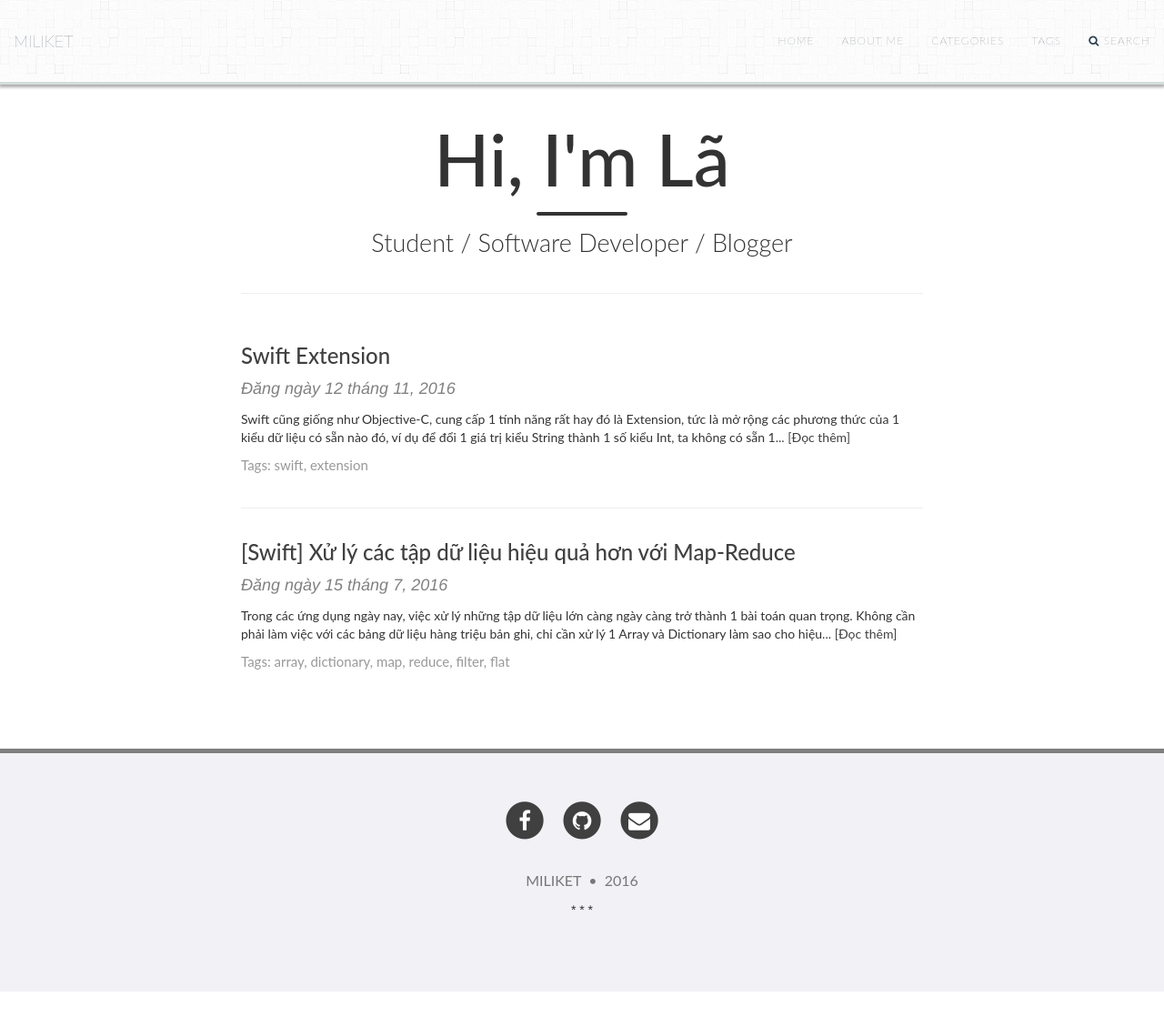
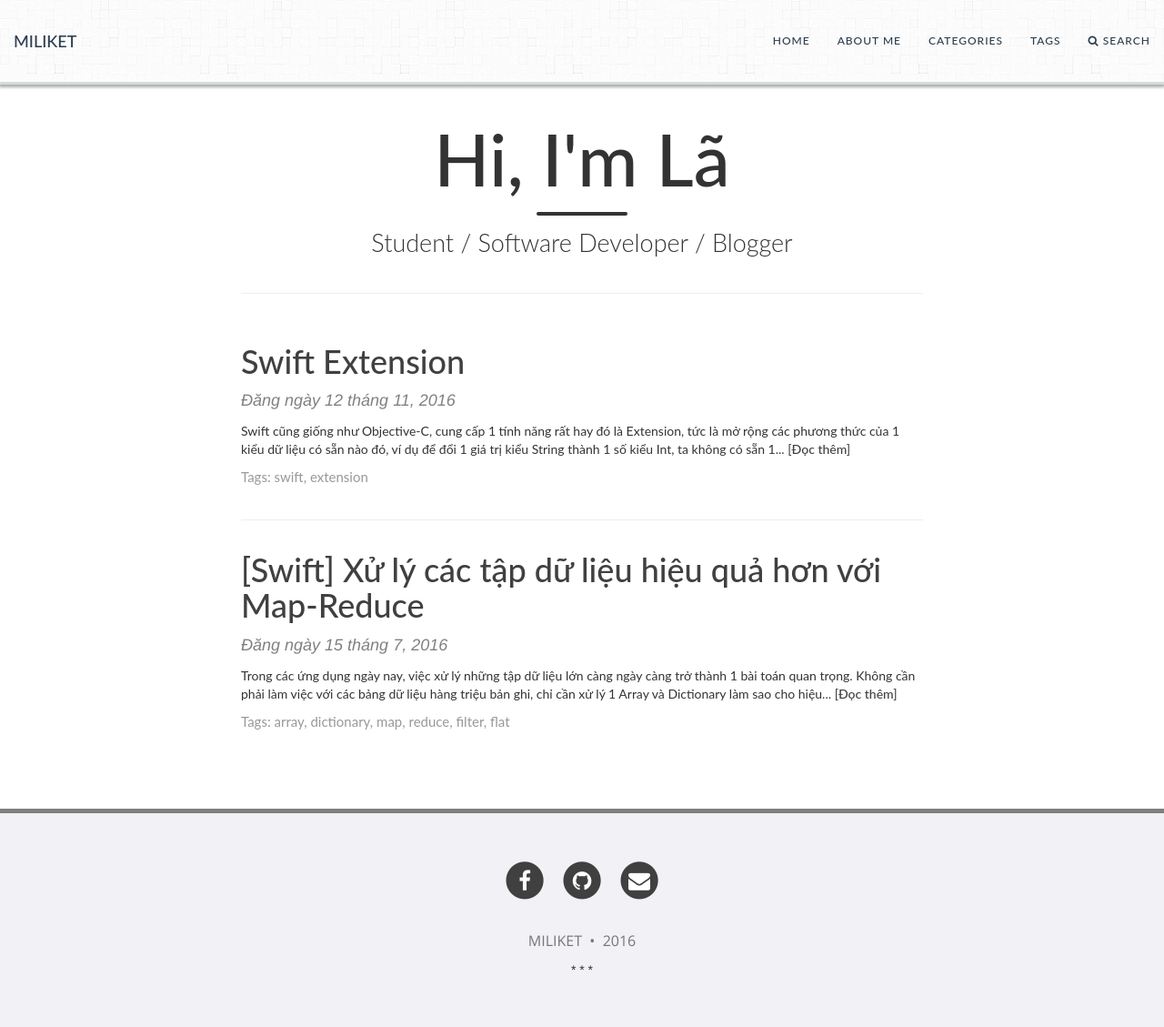
Before and after one commit to docbohanh/docbohanh.github.io, a Jekyll site: the page built from index.html, in a window 1280 px wide and 1156 px high. Shown: the top 1129 px of the window at 91% size. Built offline with Jekyll 4.4.1, drawn with Linux system fonts in a browser that asks for light colours; the list of posts is cut into pages by our own code.

Commit message:
Update main.css

```diff
--- a/css/main.css
+++ b/css/main.css
@@ -2,17 +2,18 @@
 layout: null
 ---
 {% include css/font1.min.css %} /*Lora:400,700,400italic,700italic*/
-{% include css/font2.min.css %} /*Open+Sans:300italic,400italic,600italic,700italic,200italic,400,300,600,700,200*/
+{% include css/font2.min.css %} /*Open+Sans:300italic,400italic,600italic,700italic,800italic,400,300,600,700,800*/
 {% include css/normalize.min.css %}
 {% include css/bootstrap.min.css %}
 {% include css/bootstrap-social.min.css %}
 {% include css/pygment_highlights.min.css %}
 {% include css/font-awesome.min.css %}
 <link href="https://fonts.googleapis.com/css?family=Lato" rel="stylesheet">
+
 /* --- General --- */
 
 body {
-  font-family: 'Lato', 'Open Sans', 'Helvetica Neue', 'Helvetica', 'Arial', sans-serif;
+  font-family: 'Lato', 'Open Sans', 'Helvetica Neue', Helvetica, Arial, sans-serif;
   font-size: 18px;
   color: #404040;
   position: relative;
@@ -27,7 +28,8 @@ p a {
   color: #008AFF;
 }
 h1,h2,h3,h4,h5,h6 {
-  font-family: 'Lato', 'Open Sans', 'Helvetica Neue', 'Helvetica', 'Arial', sans-serif;
+  font-family: 'Lato', 'Open Sans', 'Helvetica Neue', Helvetica, Arial, sans-serif;
+  font-weight: 500;
 }
 a {
   color: #008AFF;
@@ -37,7 +39,7 @@ a:focus {
   color: #0085a1;
 }
 blockquote {
-  color: transparent;
+  color: #808080;
   font-style: italic;
 }
 blockquote p:first-child {
@@ -121,7 +123,7 @@ img {
 
 .navbar-custom .navbar-brand,
 .navbar-custom .nav li a {
-  font-weight: 100;
+  font-weight: 500;
   color: #2C3E50;
 }
 
@@ -223,7 +225,7 @@ footer .list-inline {
   padding: 0;
 }
 footer .copyright {
-  font-family: 'Lato';
+  font-family: Open Sans;
   text-align: center;
   margin-bottom: 0;
 }
@@ -292,12 +294,12 @@ footer .theme-by {
   font-family: 'Lato', 'Open Sans', 'Helvetica Neue', Helvetica, Arial, sans-serif;
 }
 .post-preview .post-read-more {
-  font-weight: 400;
+  font-weight: 500;
 }
 
 @media only screen and (min-width: 768px) {
   .post-preview .post-title {
-    font-size: 24px;
+    font-size: 36px;
   }
 }
 
@@ -413,17 +415,17 @@ footer .theme-by {
   padding: 5px 10px;
   font-size: 11px;
   color: #EEE;
-  font-family: 'Lato', 'Open Sans', 'Helvetica Neue', 'Helvetica', 'Arial', sans-serif;
+  font-family: 'Lato', 'Open Sans', 'Helvetica Neue', Helvetica, Arial, sans-serif;
   right: 0;
   bottom: 0;
   display: none;
 }
 
 .post-heading .post-meta {
-  color: #808080;
-  font-size: 18px;
-  font-style: italic;
-  margin: 0 0 10px;
+	color: #808080;
+	font-size: 18px;
+	font-style: italic;
+	margin: 0 0 10px;
 }
 
 @media only screen and (min-width: 768px) {
@@ -495,10 +497,10 @@ footer .theme-by {
 /* --- Pager --- */
 
 .pager li a {
-  font-family: 'Lato', 'Open Sans', 'Helvetica Neue', 'Helvetica', 'Arial', sans-serif;
+  font-family: 'Lato', 'Open Sans', 'Helvetica Neue', Helvetica, Arial, sans-serif;
   text-transform: uppercase;
   font-size: 14px;
-  font-weight: 200;
+  font-weight: 500;
   letter-spacing: 1px;
   padding: 10px 5px;
   background: #FFF;
@@ -572,7 +574,6 @@ table tr td :last-child {
 /* --- Code blocks --- */
 
 pre {
-  background: transparent;
   font-size: 16px;
   line-height: 1.5em;
 }
```
